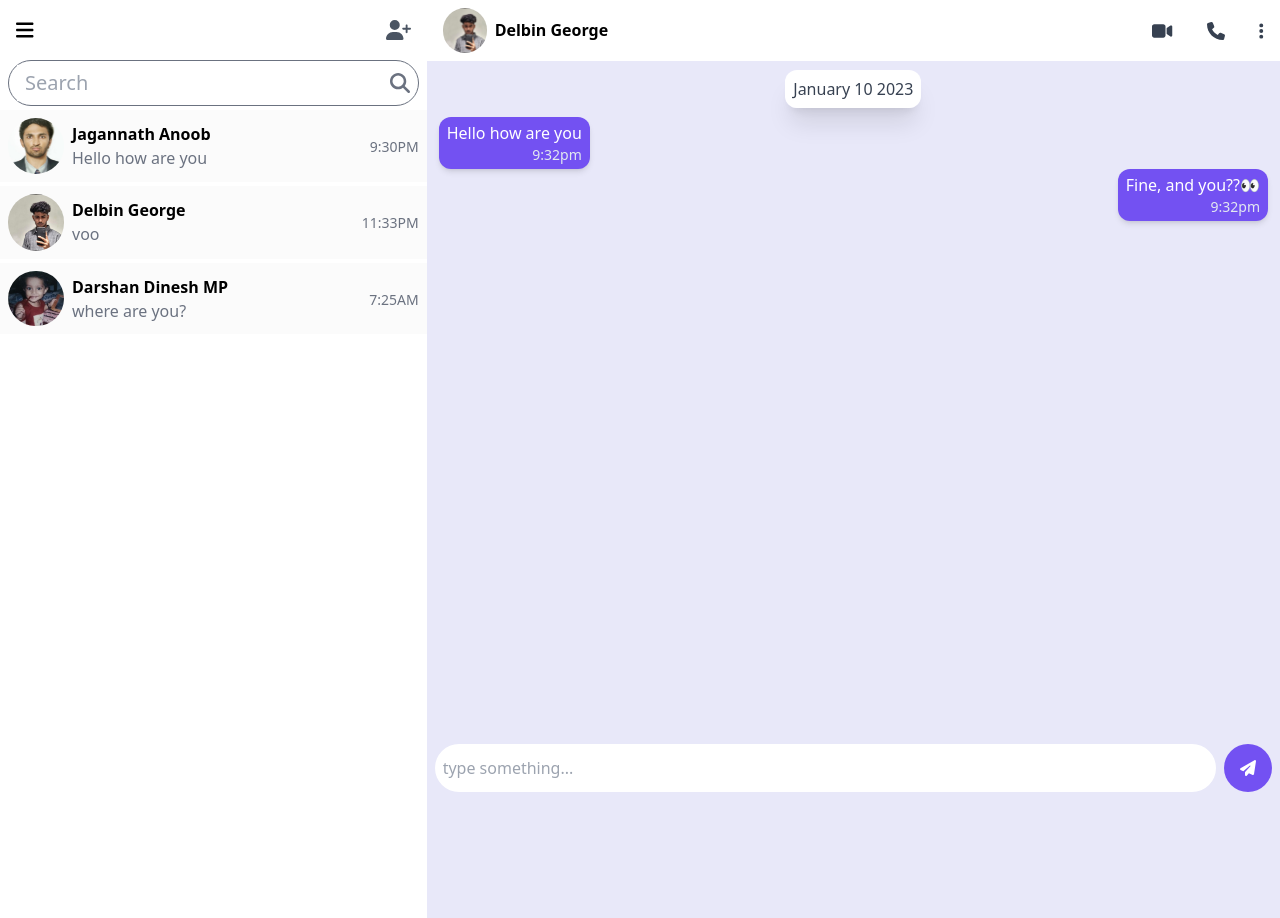
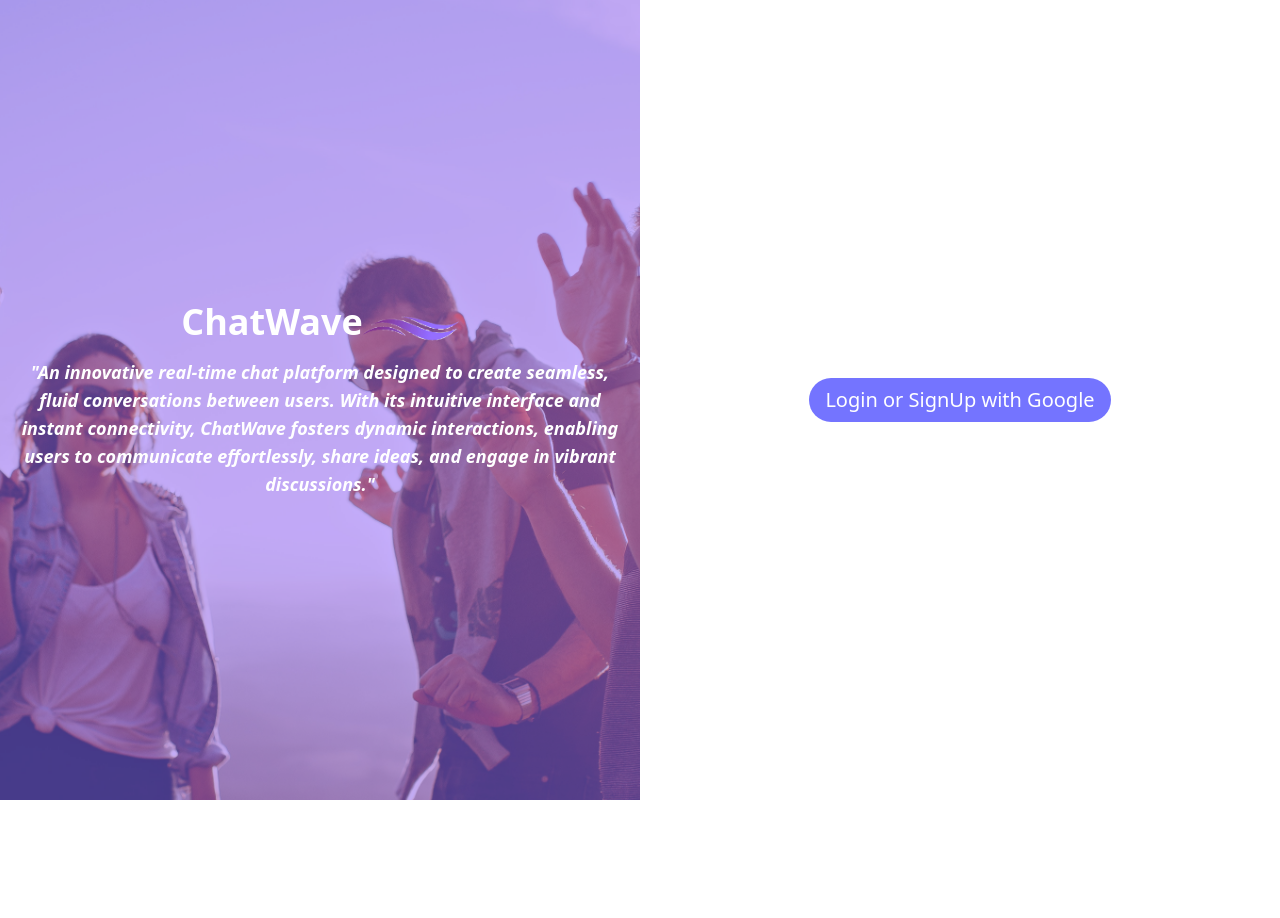
Before and after one commit to richusony/ChatWave, a React (Vite) app in the folder client/: page / in a window 1280 px wide. After the commit the page ends 800 px from the top, so only its background shows below. Built offline with nearby package versions, Linux system fonts and the light colour scheme.

Commit message:
feat: added login/signup page

```diff
--- a/client/index.html
+++ b/client/index.html
@@ -2,7 +2,7 @@
 <html lang="en">
   <head>
     <meta charset="UTF-8" />
-    <link rel="icon" type="image/svg+xml" href="./src/assets/others/wave.png" />
+    <link rel="icon" type="image/svg+xml" style="object-fit: cover;" href="./src/assets/others/wave.png" />
     <meta name="viewport" content="width=device-width, initial-scale=1.0" />
     <title style="font-weight: bold;">ChatWave</title>
   </head>
--- a/client/src/App.jsx
+++ b/client/src/App.jsx
@@ -5,7 +5,8 @@ import Chats from './components/Chats'
 const App = () => {
   return (
     <>
-      <Chats />
+      <LoginSignUp />
+      {/* <Chats /> */}
     </>
   )
 }
--- a/client/src/components/LoginSignUp.jsx
+++ b/client/src/components/LoginSignUp.jsx
@@ -1,9 +1,52 @@
-import React from 'react'
+import React from "react";
+import loginBg from "../assets/others/login-bg.jpg";
+import wave from "../assets/others/wave.png";
 
 const LoginSignUp = () => {
   return (
-  <div></div>
-  )
-}
+    <div>
+      <div className="flex flex-col md:flex-row">
+        <div className="w-full md:w-1/2 h-screen relative">
+          <img
+            className="w-full h-full object-cover"
+            src={loginBg}
+            alt="login-bg"
+          />
+          <div className="absolute top-0 right-0 w-full h-full bg-violet-500 opacity-50"></div>
+          <div className="absolute top-0 right-0 w-full h-full flex flex-col justify-center items-center">
+            <div className="flex justify-center items-center w-full ">
+              <h1 className="mb-4 text-4xl font-bold text-white">ChatWave</h1>
+              <div className="w-24">
+                <img
+                  className="w-full h-full object-cover hue-rotate-60"
+                  src={wave}
+                  alt="wave"
+                />
+              </div>
+            </div>
+            <p className="px-4 text-lg text-center italic text-white font-bold">
+              "An innovative real-time chat platform designed to create
+              seamless, fluid conversations between users. With its intuitive
+              interface and instant connectivity, ChatWave fosters dynamic
+              interactions, enabling users to communicate effortlessly, share
+              ideas, and engage in vibrant discussions."
+            </p>
+            <div className="md:hidden mt-4 flex justify-center items-center w-1/2">
+              <button className="transition delay-150 py-2 px-8 w-fit ease-linear bg-[#7474ff] hover:bg-[#5e5efa] hover:shadow-xl text-white rounded-full text-md">
+                Login or SignUp with Google
+              </button>
+            </div>
+          </div>
+        </div>
 
-export default LoginSignUp
+        <div className="hidden md:flex justify-center items-center w-1/2">
+          <button className="transition delay-150 py-2 px-4 ease-linear bg-[#7474ff] hover:bg-[#5e5efa] hover:shadow-xl text-white rounded-full text-xl">
+            Login or SignUp with Google
+          </button>
+        </div>
+      </div>
+    </div>
+  );
+};
+
+export default LoginSignUp;
```
Also changed, not shown: client/src/components/InitialPage.jsx (+10 -2 lines), client/src/assets/others/login-bg.jpg (added).
